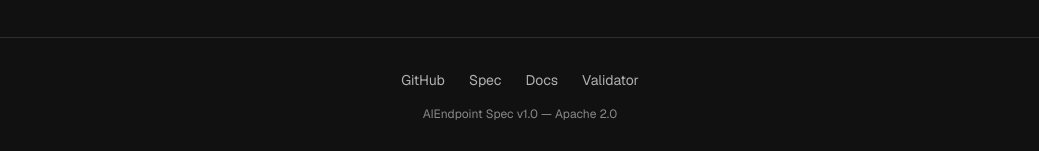
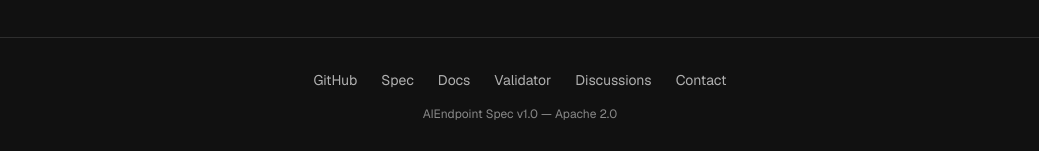
Before and after one commit to aiendpoint/platform, a Next.js app in the folder web/: page /services in a window 1280 px wide. Shown: the part 724-875 px from the top of the page, without its empty margins (120-1159 px from the left). Built offline with nearby package versions, Linux system fonts and the light colour scheme; no server answers.

Commit message:
WIP(web): add hover styles and pointer cursor to service detail tabs

```diff
--- a/web/app/layout.tsx
+++ b/web/app/layout.tsx
@@ -28,6 +28,8 @@ export default function RootLayout({ children }: { children: React.ReactNode })
             <a href="/docs/spec" className="hover:text-fg transition-colors">Spec</a>
             <a href="/docs" className="hover:text-fg transition-colors">Docs</a>
             <a href="/validate" className="hover:text-fg transition-colors">Validator</a>
+            <a href="https://github.com/aiendpoint/platform/discussions" className="hover:text-fg transition-colors">Discussions</a>
+            <a href="mailto:contact@aiendpoint.dev" className="hover:text-fg transition-colors">Contact</a>
           </div>
           <p className="mt-4 text-xs text-subtle">AIEndpoint Spec v1.0 — Apache 2.0</p>
         </footer>
--- a/web/app/services/[id]/page.tsx
+++ b/web/app/services/[id]/page.tsx
@@ -179,10 +179,10 @@ export default function ServiceDetailPage() {
             type="button"
             key={t.id}
             onClick={() => setTab(t.id)}
-            className={`px-4 py-2 text-sm rounded-t transition-colors ${
+            className={`px-4 py-2 text-sm rounded-t transition-colors cursor-pointer ${
               tab === t.id
                 ? "text-fg border-b-2 border-accent -mb-px bg-code"
-                : "text-subtle hover:text-muted"
+                : "text-subtle hover:text-muted hover:border-b hover:border-accent/80 hover:-mb-px"
             }`}
           >
             {t.label}
```
